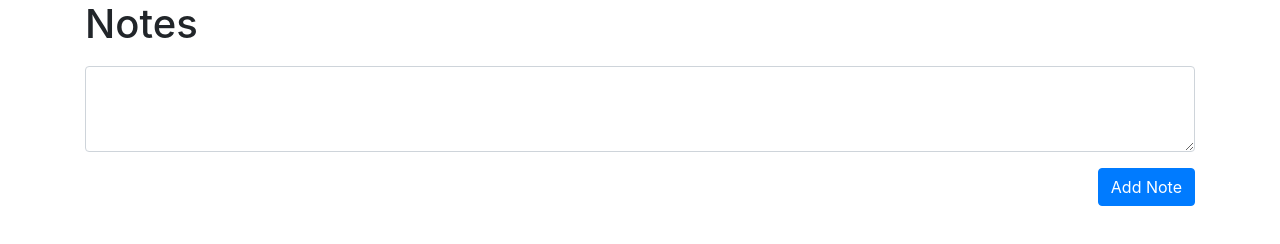
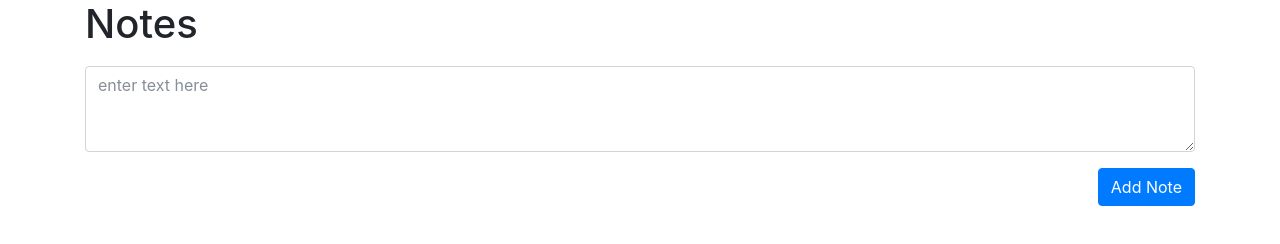
Before and after one commit to mainetwork09/my-note-vue-js, a plain HTML site: page index.html in a window 1280 px wide. Drawn offline with nearby package versions, Linux system fonts and the light colour scheme.

Commit message:
add enter text here in textarea

```diff
--- a/index.html
+++ b/index.html
@@ -18,7 +18,7 @@
                 <li ref="noteItem" class="list-group-item" v-for="item in storeNoteLists" style="white-space: pre-line;"><button class="btn btn-danger btn-sm float-right" @click="deleteNote(item.id)"><span aria-hidden="true">Delete</span></button>{{item.message}}</li>
             </ul>
             <div class="mt1">
-                <p><textarea ref="inputMessage" v-model="textMessage" class="form-control" cols="30" rows="3"></textarea></p>
+                <p><textarea placeholder="enter text here" ref="inputMessage" v-model="textMessage" class="form-control" cols="30" rows="3"></textarea></p>
                 <div>
                     <button @click="addNote" class="btn btn-primary float-right">Add Note</button>
                 </div>
```
